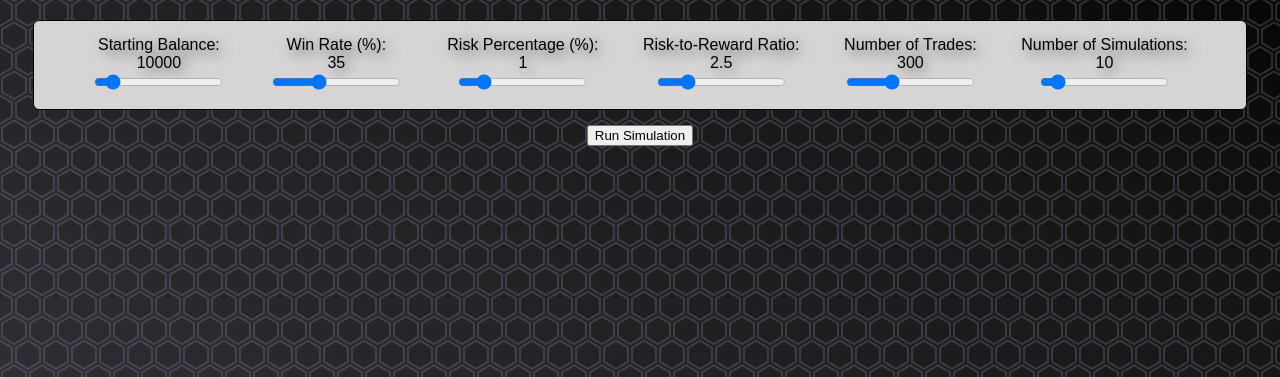
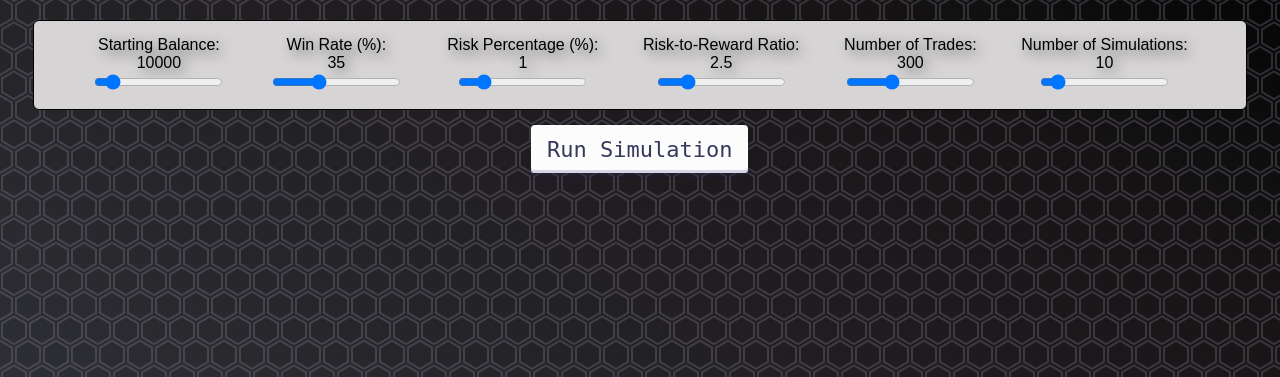
Before and after one commit to OsaOO/Equity-Curve-Simulator, a Flask app: page / in a window 1280 px wide. Shown: the part 135-512 px from the top of the page. Run offline with Flask 3, Linux system fonts and the light colour scheme; some libraries are stand-ins or nearby versions.

Commit message:
Updated run sim button design

```diff
--- a/static/styles.css
+++ b/static/styles.css
@@ -49,10 +49,48 @@ Stying Graph output section
 */
 .outputSection{
     display: inline-block;
+    padding: 0px 45px;
 }
 .graphSection{
-    width:50%;
+    width:55%;
 }
+
+/*
+Styling the Run SImulation Button
+*/
+.simBtn {
+    align-items: center;
+    background-color: #FCFCFD;
+    border-radius: 4px;
+    border-width: 0;
+    box-shadow: rgba(45, 35, 66, 0.4) 0 2px 4px,rgba(45, 35, 66, 0.3) 0 7px 13px -3px,#D6D6E7 0 -3px 0 inset;
+    color: #36395A;
+    display: inline-flex;
+    font-family: "JetBrains Mono",monospace;
+    height: 48px;
+    overflow: hidden;
+    padding-left: 16px;
+    padding-right: 16px;
+    position: relative;
+    text-align: center;
+    transition: box-shadow .15s,transform .15s;
+    touch-action: manipulation;
+    will-change: box-shadow,transform;
+    font-size: 22px;
+}
+.simBtn:focus {
+  box-shadow: #D6D6E7 0 0 0 1.5px inset, rgba(45, 35, 66, 0.4) 0 2px 4px, rgba(45, 35, 66, 0.3) 0 7px 13px -3px, #D6D6E7 0 -3px 0 inset;
+}
+.simBtn:hover {
+  box-shadow: rgba(45, 35, 66, 0.4) 0 4px 8px, rgba(45, 35, 66, 0.3) 0 7px 13px -3px, #D6D6E7 0 -3px 0 inset;
+  transform: translateY(-2px);
+}
+.simBtn:active {
+  box-shadow: #D6D6E7 0 3px 7px inset;
+  transform: translateY(2px);
+}
+
+
 
 
 
--- a/templates/index.html
+++ b/templates/index.html
@@ -89,12 +89,12 @@
             </div>
             <div class="submit-container">
                 <div class="runSimulation_btn">
-                    <button class="btn btn-danger" onclick="runSimulation()">Run Simulation</button>
+                    <button class="simBtn" onclick="runSimulation()">Run Simulation</button>
                 </div>
             </div>
         </div>
         <div class="simulationOutput">
-            <div class="outputSection">
+            <div class="outputSection graphSection">
                 <div id="graph"></div>
             </div>
             <div class="outputSection">
```
